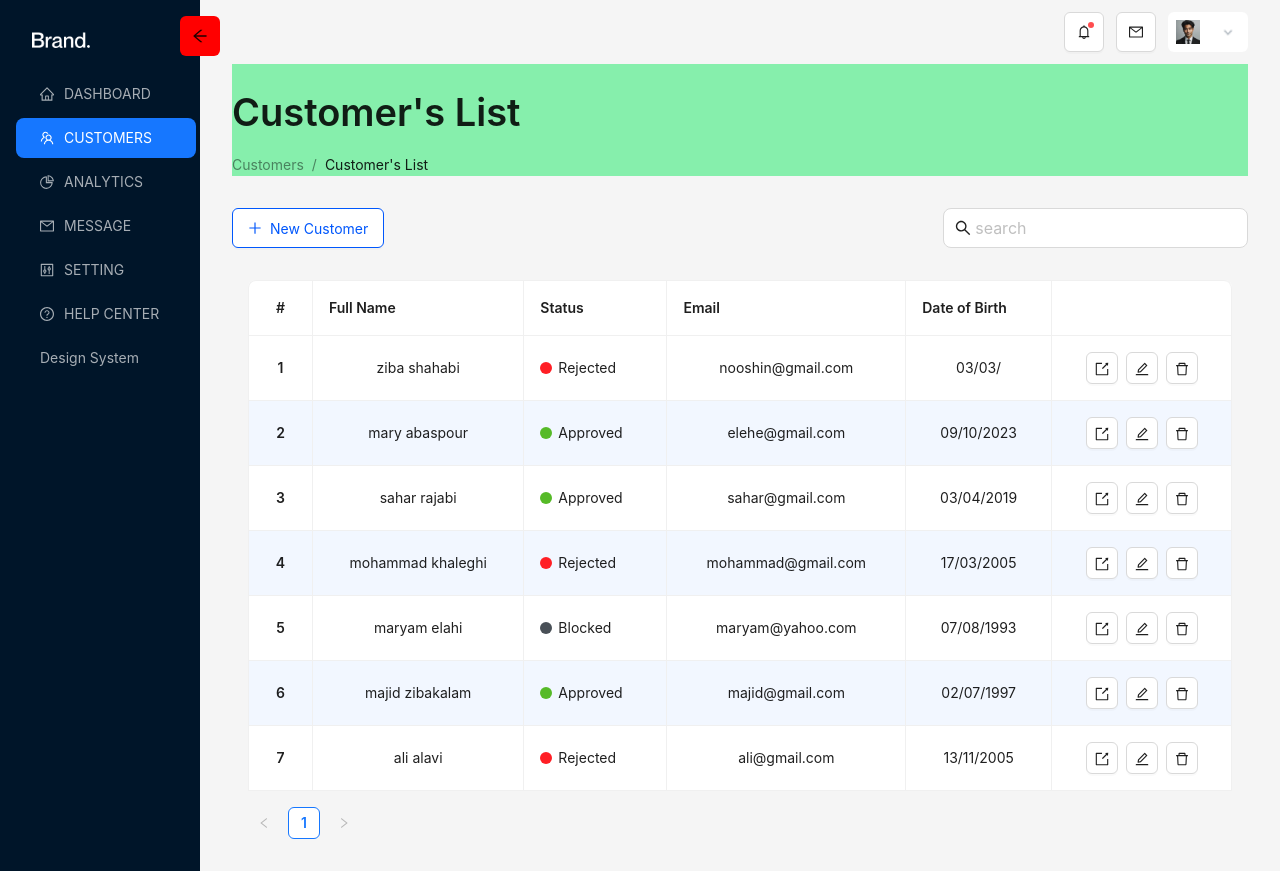
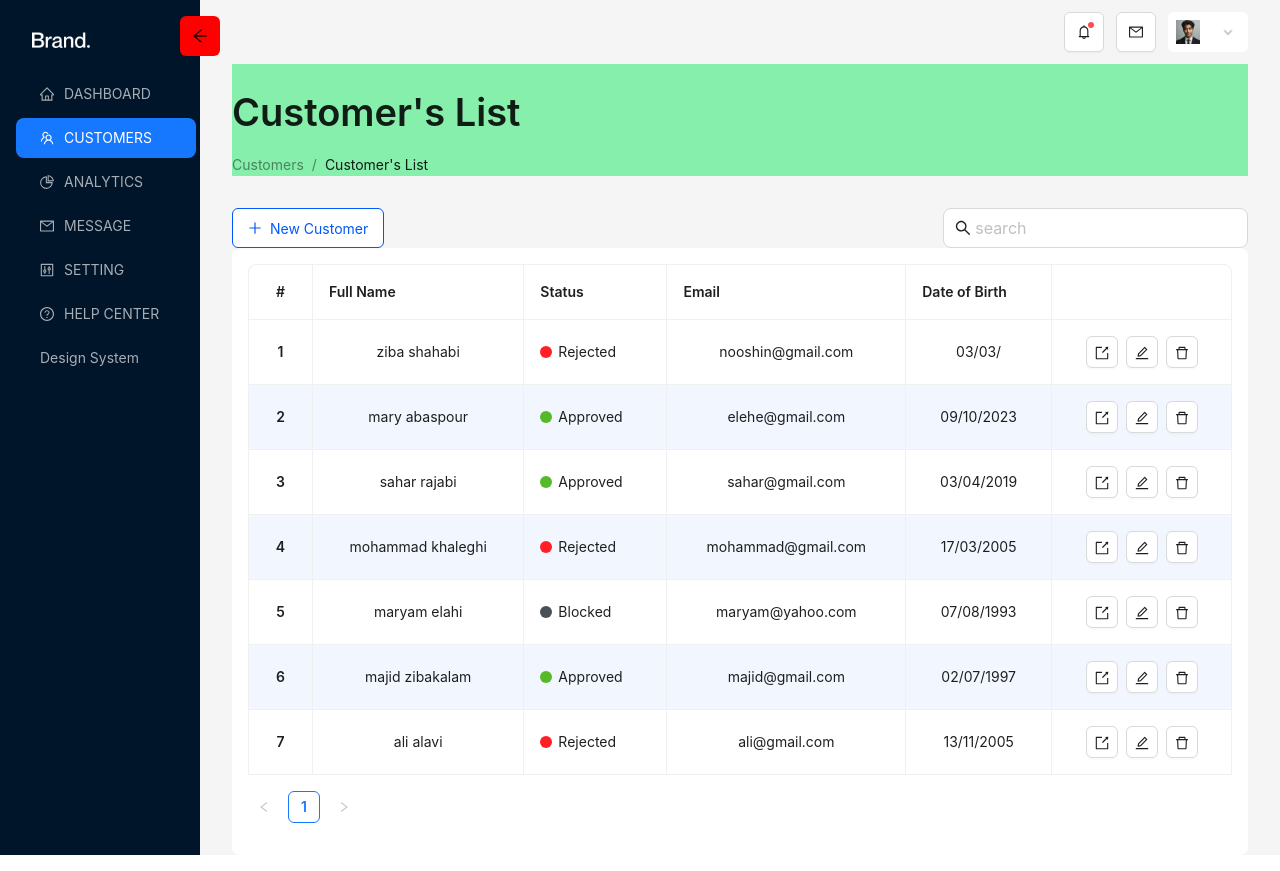
Before and after one commit to sanazniamati/panel-admin-react, a React (Vite) app: page /customers in a window 1280 px wide. Built offline with nearby package versions, Linux system fonts and the light colour scheme; data requests are answered from the project's data file.

Commit message:
refractor customerTable

```diff
--- a/src/module/Customers/components/customerTable/index.tsx
+++ b/src/module/Customers/components/customerTable/index.tsx
@@ -1,15 +1,11 @@
 /** @format */
 
 import React from "react";
-import type { TableColumnsType } from "antd";
+import { Flex, type TableColumnsType } from "antd";
 import { TableColumns } from "./columns";
-
-import { Badge, Flex, Space } from "antd";
-import { DeleteOutlined, EditOutlined, ExportOutlined } from "@ant-design/icons";
 import Table from "antd/es/table";
 import { omit } from "lodash";
 import ITableItems from "./tableItems";
-import { Link } from "react-router-dom";
 import { useGetAllCustomersQuery } from "../../../../services/customerApi/customerApi";
 import { useCustomerContext } from "../../contex";
 
@@ -54,8 +50,9 @@ const CustomersTable: React.FC = () => {
     : [];
 
   return (
+    <Flex align="center" className="p-4 bg-white rounded-lg">
       <Table
-      className=" p-4 mt-4"
+        className="w-full"
         rowKey={(record) => record.id}
         columns={newColumns}
         dataSource={TableDataSource}
@@ -65,6 +62,7 @@ const CustomersTable: React.FC = () => {
         }}
         bordered
       />
+    </Flex>
   );
 };
 
```
Lines whose indentation alone changed are shown as unchanged.
